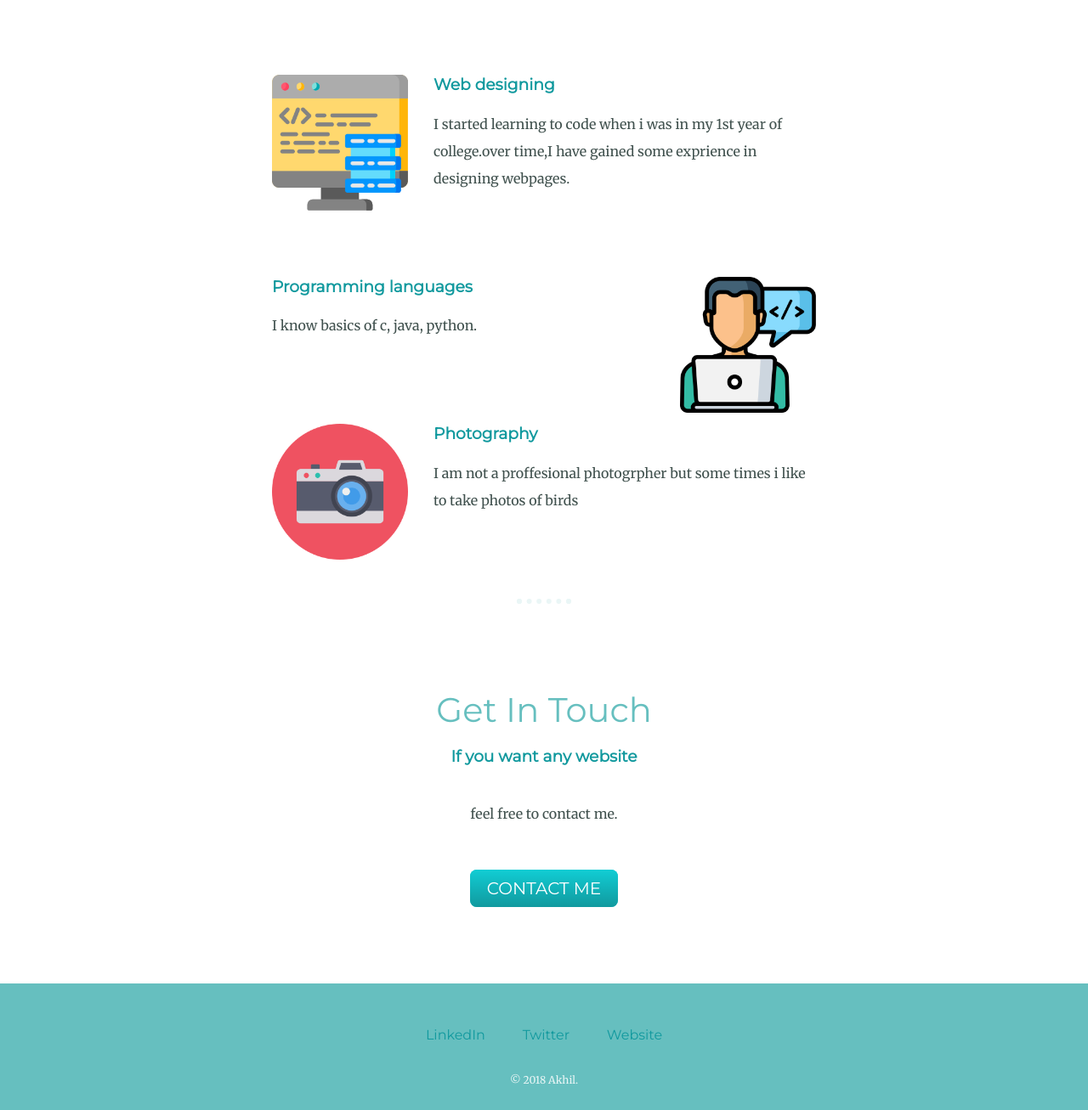
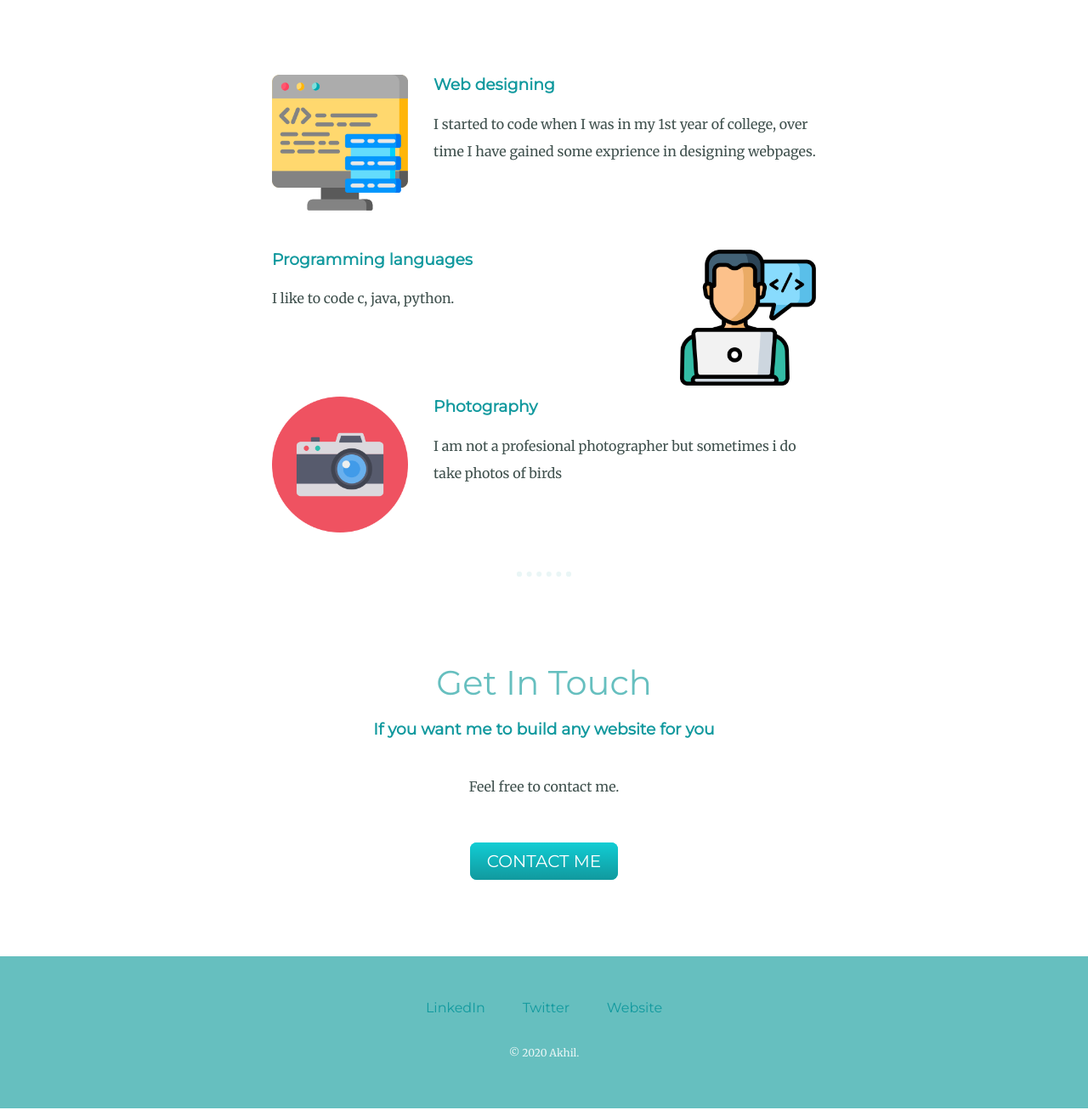
Before and after one commit to a4aki/mypage, a plain HTML site: page index.html in a window 1280 px wide. Shown: the part 1400-2707 px from the top of the page at 85% size. Drawn offline with Linux system fonts and the light colour scheme.

Commit message:
few more changes

```diff
--- a/index.html
+++ b/index.html
@@ -30,24 +30,24 @@
     <div class="skill-row">
       <img class="design-img " src="images/web.png" alt="">
       <h3>Web designing</h3>
-      <p>I started learning to code when i was in my 1st year of college.over time,I have gained some exprience in designing webpages. </p>
+      <p>I started to code when I was in my 1st year of college, over time I have gained some exprience in designing webpages. </p>
     </div>
     <div class="skill-row">
       <img class="code-img" src="images/coding.png" alt="">
       <h3>Programming languages</h3>
-      <p>I know basics of c, java, python.</p>
+      <p>I like to code c, java, python.</p>
     </div>
     <div class="skill-row">
       <img class="camera-img" src="images/camerap.png" alt="camera">
       <h3>Photography</h3>
-      <p>I am not a proffesional photogrpher but some times i like to take photos of birds</p>
+      <p>I am not a profesional photographer but sometimes i do take photos of birds</p>
     </div>
   </div>
   <hr>
   <div class="contact-me">
     <h2>Get In Touch</h2>
-    <h3>If you want any website</h3>
-    <p class="contact-message">feel free to contact me.</p>
+    <h3>If you want me  to build any website for you</h3>
+    <p class="contact-message">Feel free to contact me.</p>
     <a class="btn" href="mailto:akhil19964@live.com">CONTACT ME</a>
   </div>
 </div>
@@ -57,7 +57,7 @@
   <a class="footer-link" href="https://www.linkedin.com/in/akhil-a-992644131/">LinkedIn</a>
   <a class="footer-link" href="https://twitter.com/A4AKHIL007">Twitter</a>
   <a class="footer-link" href="">Website</a>
-  <p class="copyright">© 2018 Akhil.</p>
+  <p class="copyright">© 2020 Akhil.</p>
 </div>
 
   </body>
```
